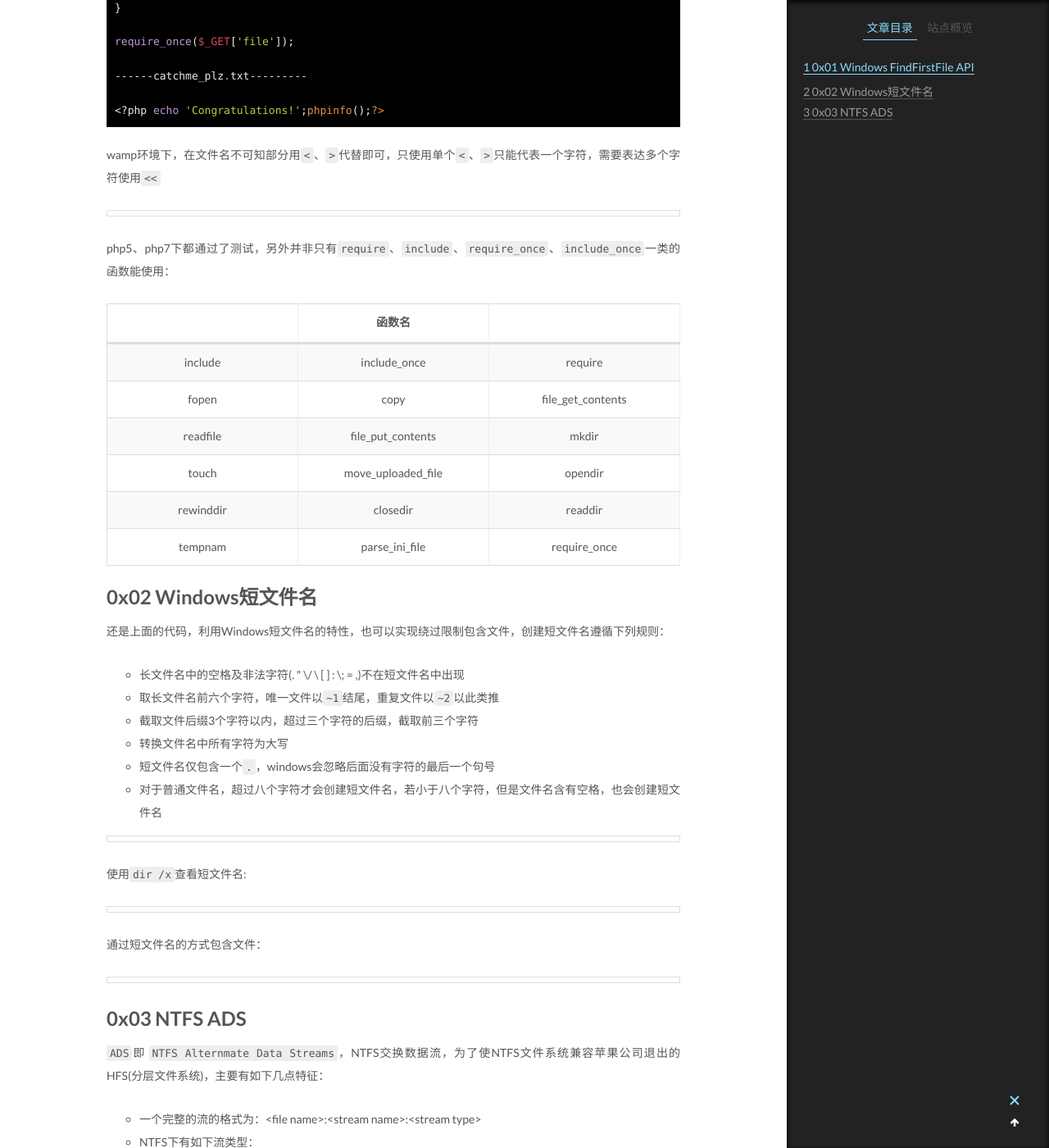
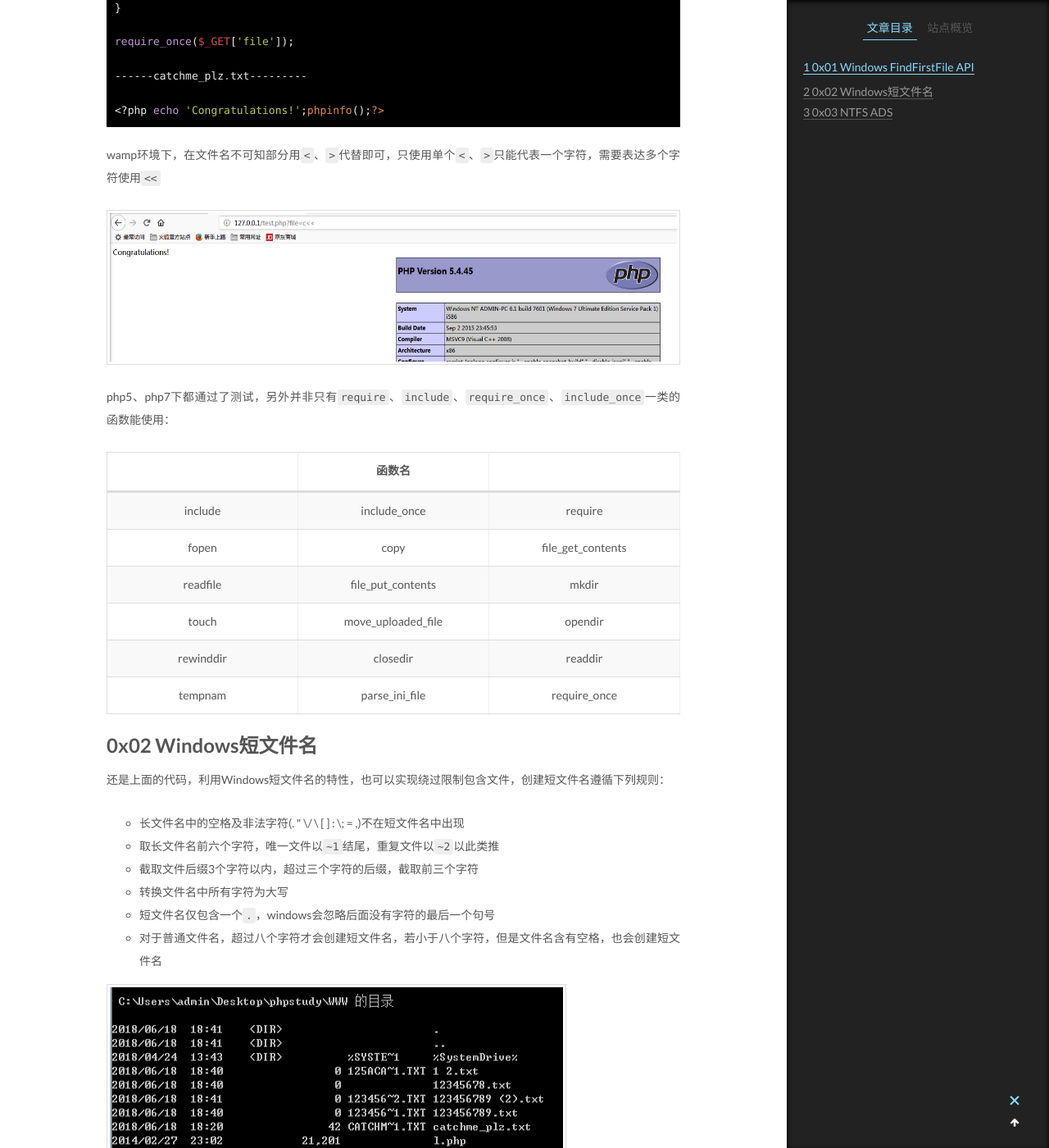
Before and after one commit to c1h3ng/c1h3ng.github.io, a Jekyll site: the page built from _posts/2018-6-19-windows-tricks.md, in a window 1280 px wide and 1400 px high, scrolled down 590 px. Shown: the whole window at 82% size. Built offline with Jekyll 4.4.1, drawn with Linux system fonts in a browser that asks for light colours.

Commit message:
img path

```diff
--- a/_posts/2018-6-19-windows-tricks.md
+++ b/_posts/2018-6-19-windows-tricks.md
@@ -32,7 +32,7 @@ require_once($_GET['file']);
 
 wamp环境下，在文件名不可知部分用``<``、``>``代替即可，只使用单个``<``、``>``只能代表一个字符，需要表达多个字符使用``<<``
 
-![](../assets/images/findfirstfile.png)
+![](https://c1h3ng.github.io/assets/images/findfirstfile.png)
 
 php5、php7下都通过了测试，另外并非只有``require``、``include``、``require_once``、``include_once``一类的函数能使用：
 
@@ -56,15 +56,15 @@ php5、php7下都通过了测试，另外并非只有``require``、``include``
 * 短文件名仅包含一个``.``，windows会忽略后面没有字符的最后一个句号
 * 对于普通文件名，超过八个字符才会创建短文件名，若小于八个字符，但是文件名含有空格，也会创建短文件名
 
-![](../assets/images/8dot3.png)
+![](https://c1h3ng.github.io/assets/images/8dot3.png)
 
 使用``dir /x``查看短文件名:
 
-![](../assets/images/dirx.png)
+![](https://c1h3ng.github.io/assets/images/dirx.png)
 
 通过短文件名的方式包含文件：
 
-![](../assets/images/lfi-8dot3.png)
+![](https://c1h3ng.github.io/assets/images/lfi-8dot3.png)
 
 # 0x03 NTFS ADS
 
@@ -103,16 +103,16 @@ php5、php7下都通过了测试，另外并非只有``require``、``include``
 * 一个文件被指派了流名，而没有指定流类型，默认为\$DATA
 
 ## 隐藏webshell
-![](../assets/images/hiddentext.png)
+![](https://c1h3ng.github.io/assets/images/hiddentext.png)
 
 上面以数据流的形式将 流名为``hidden.txt``，流类型为``$DATA``包含至宿主文件``test.png``中，操作前后可以发现文件大小没有任何变化，具有一定的隐蔽性，可以用来隐藏webshell，木马之类的，webshell的话直接在其他文件中包含即可执行：
 
-![](../assets/images/adswebshell.png)
+![](https://c1h3ng.github.io/assets/images/adswebshell.png)
 
 ## 绕过上传黑名单
 也可以通过构造类似``<file name>:<stream name>:<stream type>``这样的文件名来绕过上传黑名单，以dvwa低等级的上传关演示：
 
-![](../assets/images/adsbypassdvwa.png)
+![](https://c1h3ng.github.io/assets/images/adsbypassdvwa.png)
 
 虽然dvwa低等级上传关没有任何防护措施，假设这里有文件上传后缀名的黑名单，就可以使用这种方式绕过黑名单上传php文件
 
@@ -120,7 +120,7 @@ php5、php7下都通过了测试，另外并非只有``require``、``include``
 
 都知道mysql5.1以上的mysql在udf提权时，要将udf到处到指定的MYSQL目录下的``lib/plugin``下才有效，有时候会碰到默认安装后没有这个目录的，这里就可以使用到``$INDEX_ALLOCATION``这个流类型，以dvwa演示，通过抓包修改上传文件名为``test::$INDEX_ALLOCATION``：
 
-![](../assets/images/index_allocation.png)
+![](https://c1h3ng.github.io/assets/images/index_allocation.png)
 
 成功在上传目录下创建了test文件夹，udf提权时理论上可以通过``select 'xxx' into outfile 'C:\\mysql\\lib\\plugin::$INDEX_ALLOCATION';``这样的方式来创建``lib\plugin``目录
 
```
